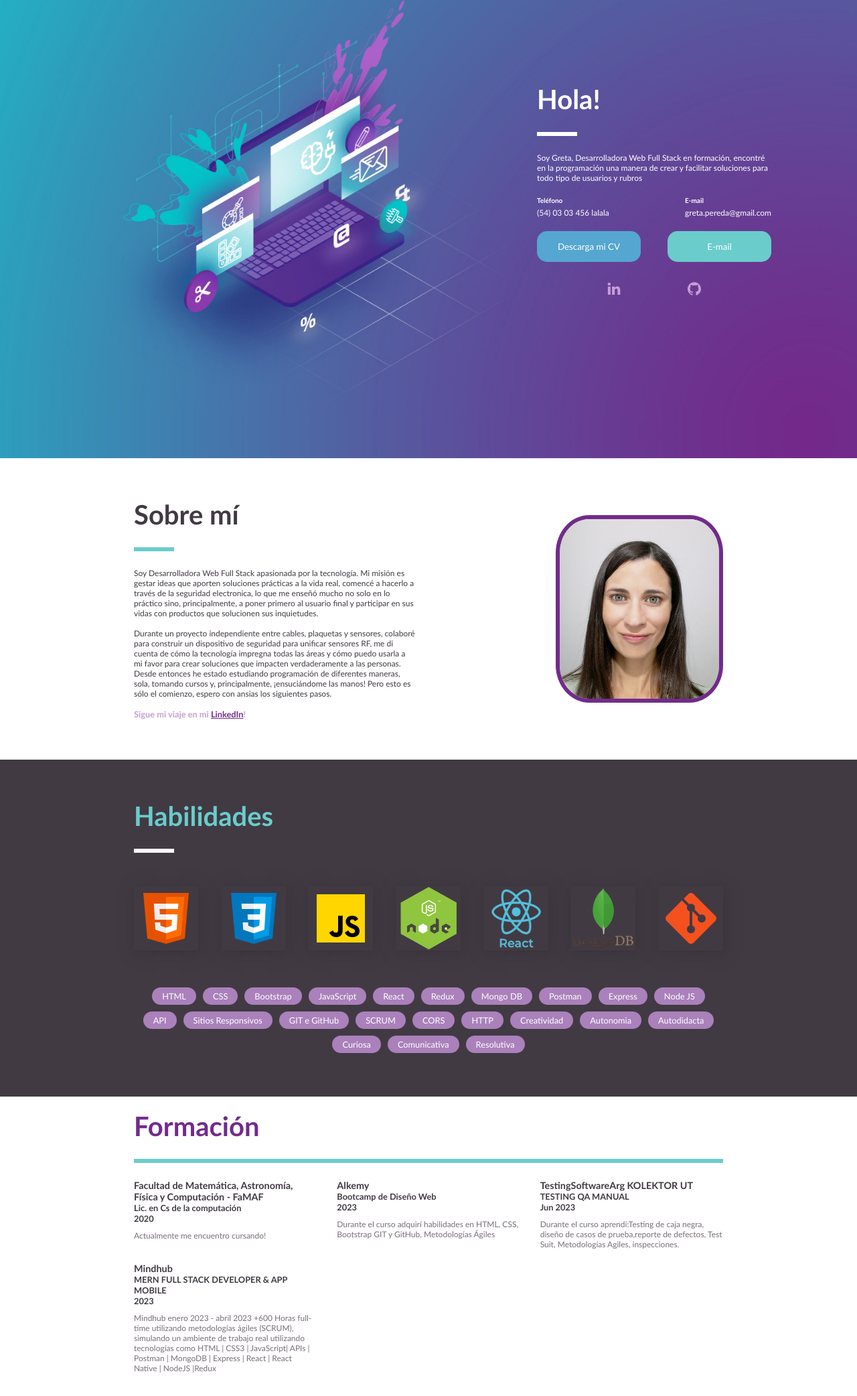
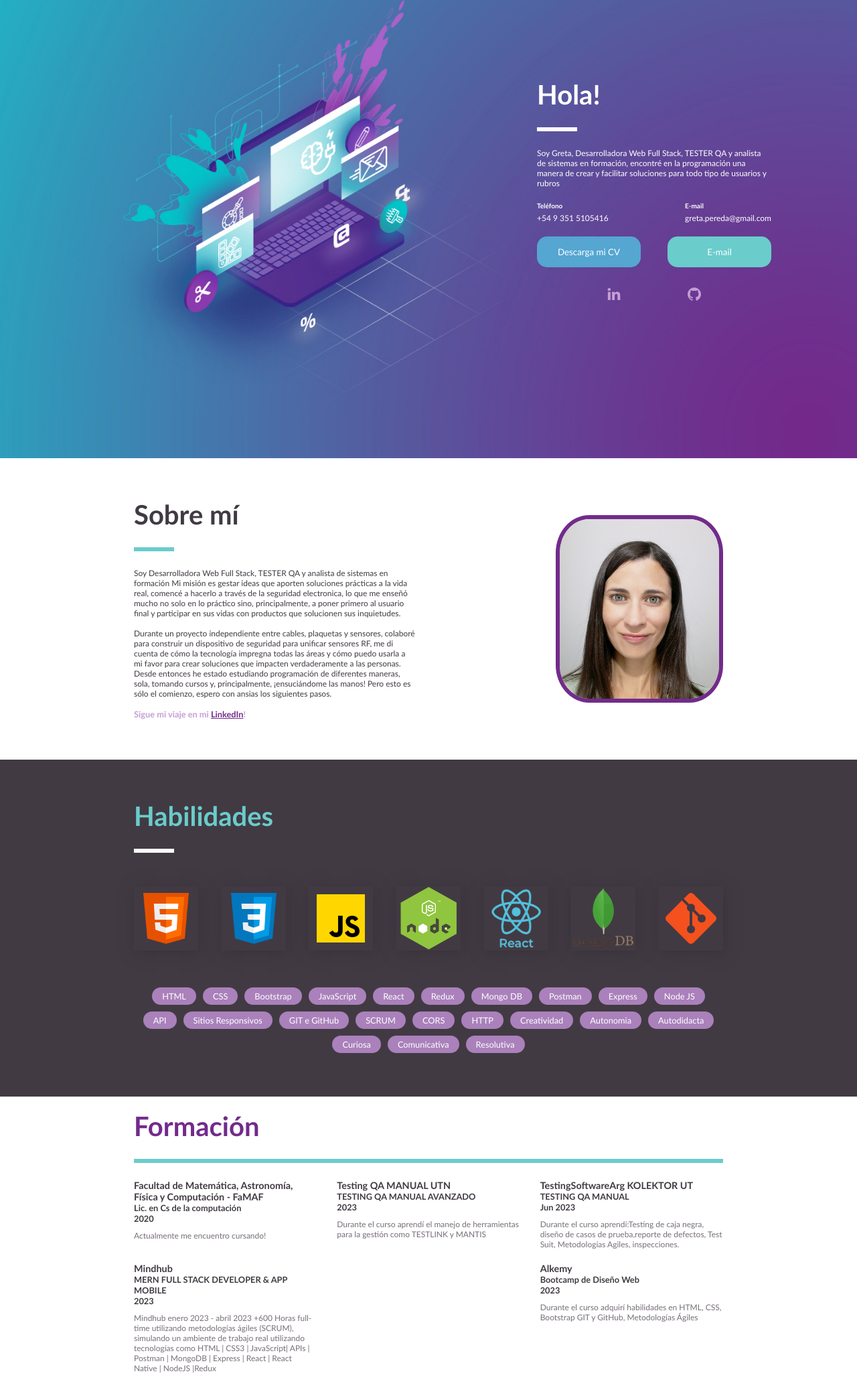
Before and after one commit to peredag/TP-Alkemy, a plain HTML site: page index.html in a window 1280 px wide. Shown: the part 116-2200 px from the top of the page at 67% size. Drawn offline with Linux system fonts and the light colour scheme.

Commit message:
nueva info

```diff
--- a/index.html
+++ b/index.html
@@ -21,11 +21,11 @@
         </nav>
         <div class="intro">
             <h4>Hola!</h4>
-            <p>Soy Greta, Desarrolladora Web Full Stack en formación, encontré en la programación una manera de crear y facilitar soluciones para todo tipo de usuarios y rubros</p>
+            <p>Soy Greta, Desarrolladora Web Full Stack, TESTER QA y analista de sistemas en formación, encontré en la programación una manera de crear y facilitar soluciones para todo tipo de usuarios y rubros</p>
             <div class="contact">
                 <div>
                     <h5>Teléfono</h5>
-                    <p>(54) 03 03 456 lalala</p>
+                    <p>+54 9 351 5105416</p>
                 </div>
                 <div>
                     <h5>E-mail</h5>
@@ -59,7 +59,8 @@
         <div class="about" id="sobremi">
              <div>
                  <h4>Sobre mí</h4>
-                 <p>Soy Desarrolladora Web Full Stack apasionada por la tecnología.
+                 <p>
+                    Soy Desarrolladora Web Full Stack, TESTER QA y analista de sistemas en formación
                     Mi misión es gestar ideas que aporten soluciones prácticas a la vida real, comencé a hacerlo a través de la seguridad electronica,
                     lo que me enseñó mucho no solo en lo práctico sino, principalmente, a poner primero al usuario final y
                     participar en sus vidas con productos que solucionen sus inquietudes.
@@ -125,10 +126,10 @@
                     <p>Actualmente me encuentro cursando!</p>
                 </div>
                 <div class="school">
-                     <h5>Alkemy</h5>
-                     <h6>Bootcamp de Diseño Web</h6>
+                     <h5>Testing QA MANUAL UTN</h5>
+                     <h6> TESTING QA MANUAL AVANZADO </h6>
                      <h6>2023</h6>
-                     <p>Durante el curso adquirí habilidades en HTML, CSS, Bootstrap GIT y GitHub, Metodologías Ágiles</p>
+                     <p>Durante el curso aprendí el manejo de herramientas para la gestión como TESTLINK y MANTIS</p>
                 </div>
                 <div class="school">
                     <h5>TestingSoftwareArg KOLEKTOR UT</h5>
@@ -138,6 +139,7 @@
                 </div>
             </div>
             <div class="schools">
+
                 <div class="school">
                     <h5>Mindhub</h5>
                     <h6>MERN FULL STACK DEVELOPER & APP MOBILE</h6>
@@ -149,6 +151,12 @@
                        APIs | Postman | MongoDB | Express | React | React
                        Native | NodeJS |Redux
                        </p>
+                </div>
+                <div class="school">
+                    <h5>Alkemy</h5>
+                    <h6>Bootcamp de Diseño Web</h6>
+                    <h6>2023</h6>
+                    <p>Durante el curso adquirí habilidades en HTML, CSS, Bootstrap GIT y GitHub, Metodologías Ágiles</p>
                 </div>
             </div>
          </div>
@@ -197,7 +205,7 @@
                      <path d="M499.7 377l-71.7-71.7c-25.6-25.6-69.1-15.4-79.4 17.9 -7.7 23-33.3 35.8-56.3 30.7 -51.2-12.8-120.3-79.4-133.1-133.1 -7.7-23 7.7-48.6 30.7-56.3 33.3-10.2 43.5-53.8 17.9-79.4l-71.7-71.7c-20.5-17.9-51.2-17.9-69.1 0l-48.6 48.6c-48.6 51.2 5.1 186.9 125.4 307.2 120.3 120.3 256 176.6 307.2 125.4l48.6-48.6C517.6 425.6 517.6 394.9 499.7 377z"/>
                  </svg>
                  <h5>Teléfono</h5>
-                 <p>(54) 0303456 lalala</p>
+                 <p>+54 9 351 5105416</p>
              </div>
              <div class="footer-contact">
                  <svg xmlns="http://www.w3.org/2000/svg" viewBox="0 0 512 512">
@@ -214,7 +222,7 @@
                      <path d="M256.1 0h-0.1C114.8 0 0 114.8 0 256c0 56 18 107.9 48.7 150l-31.9 95.1 98.4-31.5C155.7 496.5 204 512 256.1 512 397.2 512 512 397.2 512 256S397.2 0 256.1 0zM405 361.5c-6.2 17.4-30.7 31.9-50.2 36.1 -13.4 2.8-30.8 5.1-89.7-19.3C189.9 347.2 141.4 270.8 137.7 265.8c-3.6-5-30.4-40.5-30.4-77.2s18.7-54.6 26.2-62.3c6.2-6.3 16.4-9.2 26.2-9.2 3.2 0 6 0.2 8.6 0.3 7.5 0.3 11.3 0.8 16.3 12.6 6.2 14.9 21.2 51.6 23 55.4 1.8 3.8 3.6 8.9 1.1 13.9 -2.4 5.1-4.5 7.4-8.3 11.7 -3.8 4.4-7.4 7.7-11.1 12.4 -3.5 4.1-7.4 8.4-3 15.9 4.4 7.4 19.4 31.9 41.5 51.6 28.6 25.4 51.7 33.6 60 37 6.2 2.6 13.5 2 18-2.8 5.7-6.2 12.8-16.4 20-26.5 5.1-7.2 11.6-8.1 18.4-5.6 6.9 2.4 43.5 20.5 51 24.2 7.5 3.8 12.5 5.6 14.3 8.7C411.2 329.2 411.2 344 405 361.5z"/>
                  </svg>
                  <h5>WhatsApp</h5>
-                 <p>(54) 0303456 lalala</p>
+                 <p><p>+54 9 351 5105416</p></p>
              </div>
          </nav>
          <div class="contact">
```
